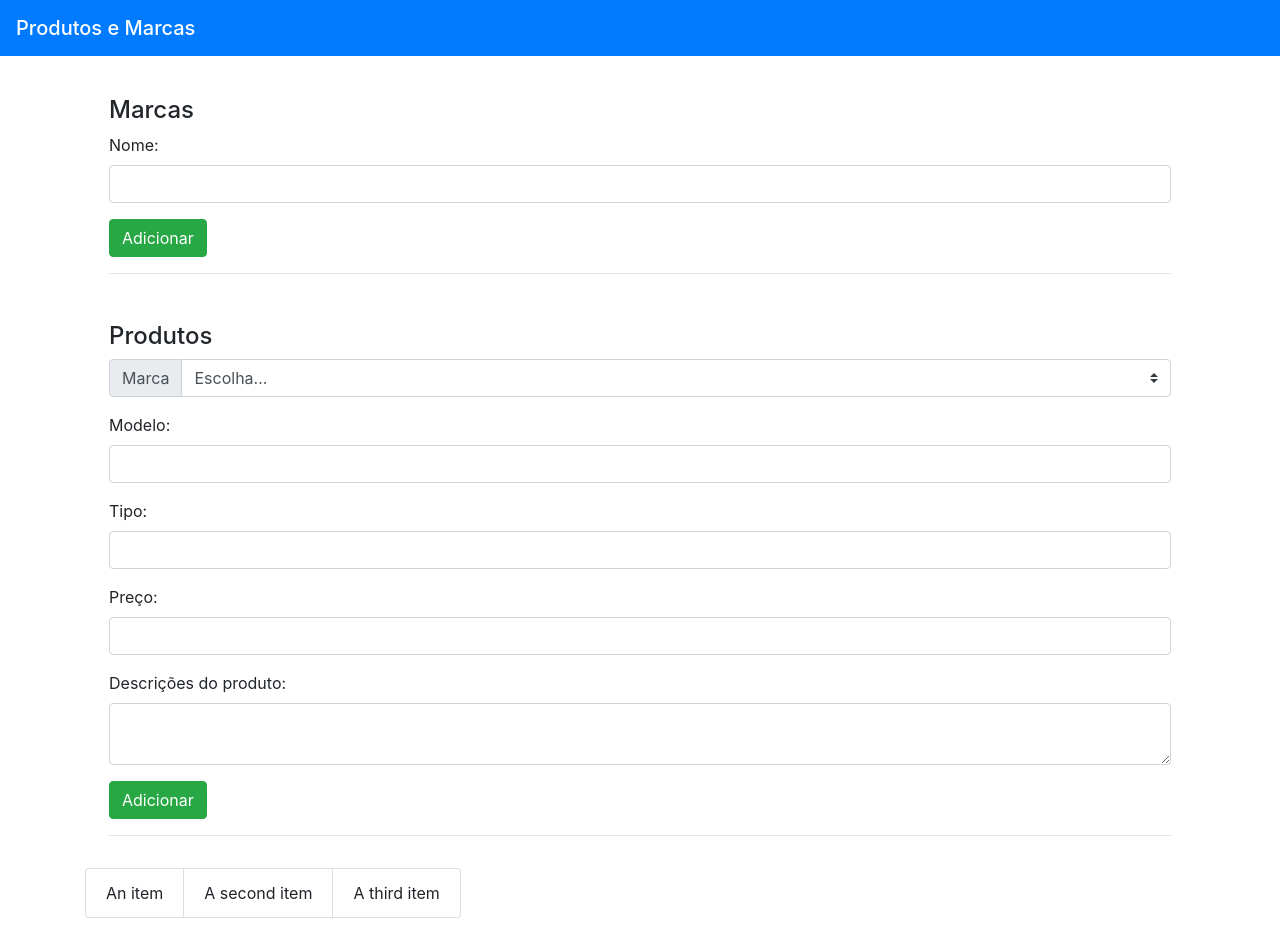
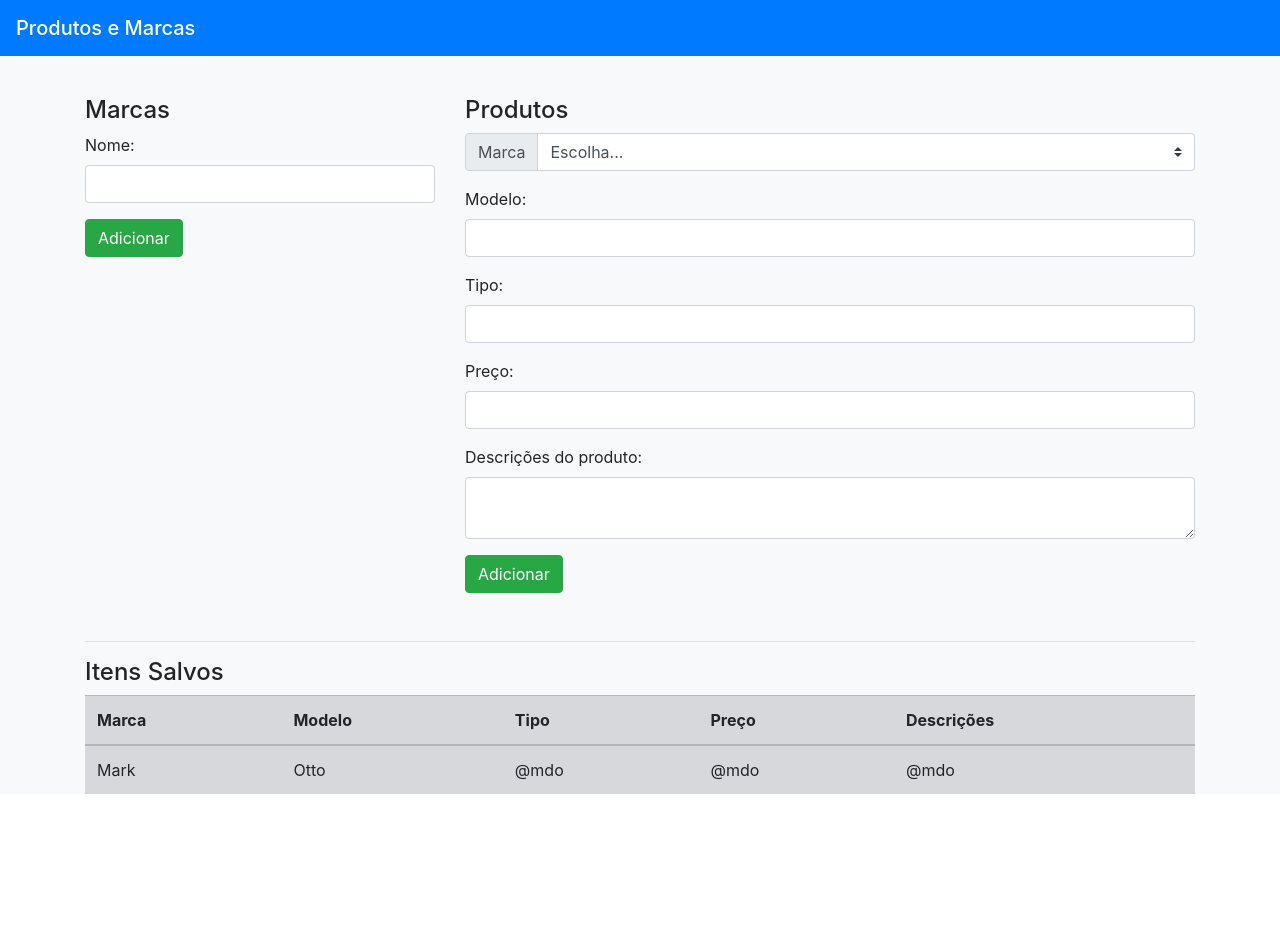
Before and after one commit to gotoqua/crud-vue.js, a Vue app: page / in a window 1280 px wide. After the commit the page ends 810 px from the top, so only its background shows below. Built offline with nearby package versions, Linux system fonts and the light colour scheme.

Commit message:
form estilizado

```diff
--- a/package.json
+++ b/package.json
@@ -8,7 +8,9 @@
     "lint": "vue-cli-service lint"
   },
   "dependencies": {
+    "@popperjs/core": "^2.9.1",
     "core-js": "^3.6.5",
+    "jquery": "^3.6.0",
     "vue": "^2.6.11"
   },
   "devDependencies": {
--- a/public/index.html
+++ b/public/index.html
@@ -9,10 +9,18 @@
     <title>Produtos e Marcas</title>
   </head>
   <body>
-    <noscript>
-      <strong>We're sorry but <%= htmlWebpackPlugin.options.title %> doesn't work properly without JavaScript enabled. Please enable it to continue.</strong>
-    </noscript>
+
     <div id="app"></div>
     <!-- built files will be auto injected -->
+
+    <script>
+      $(function () {
+        $('.example-popover').popover({
+          container: 'body'
+        })
+      })
+    </script>
+    <script src="https://cdn.jsdelivr.net/npm/popper.js@1.16.1/dist/umd/popper.min.js" integrity="sha384-9/reFTGAW83EW2RDu2S0VKaIzap3H66lZH81PoYlFhbGU+6BZp6G7niu735Sk7lN" crossorigin="anonymous"></script>
+    <script src="https://cdn.jsdelivr.net/npm/bootstrap@4.6.0/dist/js/bootstrap.min.js" integrity="sha384-+YQ4JLhjyBLPDQt//I+STsc9iw4uQqACwlvpslubQzn4u2UU2UFM80nGisd026JF" crossorigin="anonymous"></script>
   </body>
 </html>
--- a/src/components/Panel.vue
+++ b/src/components/Panel.vue
@@ -1,13 +1,15 @@
 <template>
-    <div>
+    <div class="bg-light">
         <div class="sticky-top">
             <nav class="navbar navbar-dark bg-primary">
                 <span class="navbar-brand mb-0 h1">Produtos e Marcas</span>
             </nav>
         </div>
         <br>
+
         <div class="container">
-            <form action="" class="px-4 py-3">
+            <div class="row bg-ligth">
+                <form action="" class="col-4 py-3">
                     <div class="form-todo form-group">
                         <h4>Marcas</h4>
                         <p>
@@ -15,11 +17,10 @@
                             <input type="text" class="form-control" >
                         </p>
                         <button type="submit" class="btn btn-success">Adicionar</button>
-                    <hr>
                     </div>
                 </form>
 
-            <form action="" class="px-4 py-3">
+                <form action="" class="col-8 py-3">
                     <div class="form-todo form-group">
                         <h4>Produtos</h4>
                         <div class="input-group mb-3">
@@ -54,17 +55,34 @@
                         <textarea name="" class="form-control" ></textarea>
                         </p>
                         <button type="submit" class="btn btn-success">Adicionar</button>
-                    <hr>
                     </div>
                 </form>
+            </div>
+            <hr>
+            <h4>Itens Salvos</h4>
+            <div class="form-group">
+                <table class="table table-secondary">
+                <thead>
+                    <tr>
 
-            <div class="form-group">
-                <ul class="list-group list-group-horizontal">
-                    <li class="list-group-item">An item</li>
-                    <li class="list-group-item">A second item</li>
-                    <li class="list-group-item">A third item</li>
-                </ul>
+                        <th scope="col">Marca</th>
+                        <th scope="col">Modelo</th>
+                        <th scope="col">Tipo</th>
+                        <th scope="col">Preço</th>
+                        <th scope="col">Descrições</th>
+                    </tr>
+                </thead>
+                <tbody>
+                    <tr>
+                        <td>Mark</td>
+                        <td>Otto</td>
+                        <td>@mdo</td>
+                        <td>@mdo</td>
+                        <td>@mdo</td>
+                    </tr>
 
+                </tbody>
+                </table>
             </div>
         </div>
     </div>
@@ -73,6 +91,7 @@
 </template>
 
 <script>
+
 
     // data() {
     //     return {
```
Also changed, not shown: 1 other file (tests, documents, lock files or other folders). Lines whose indentation alone changed are shown as unchanged.
